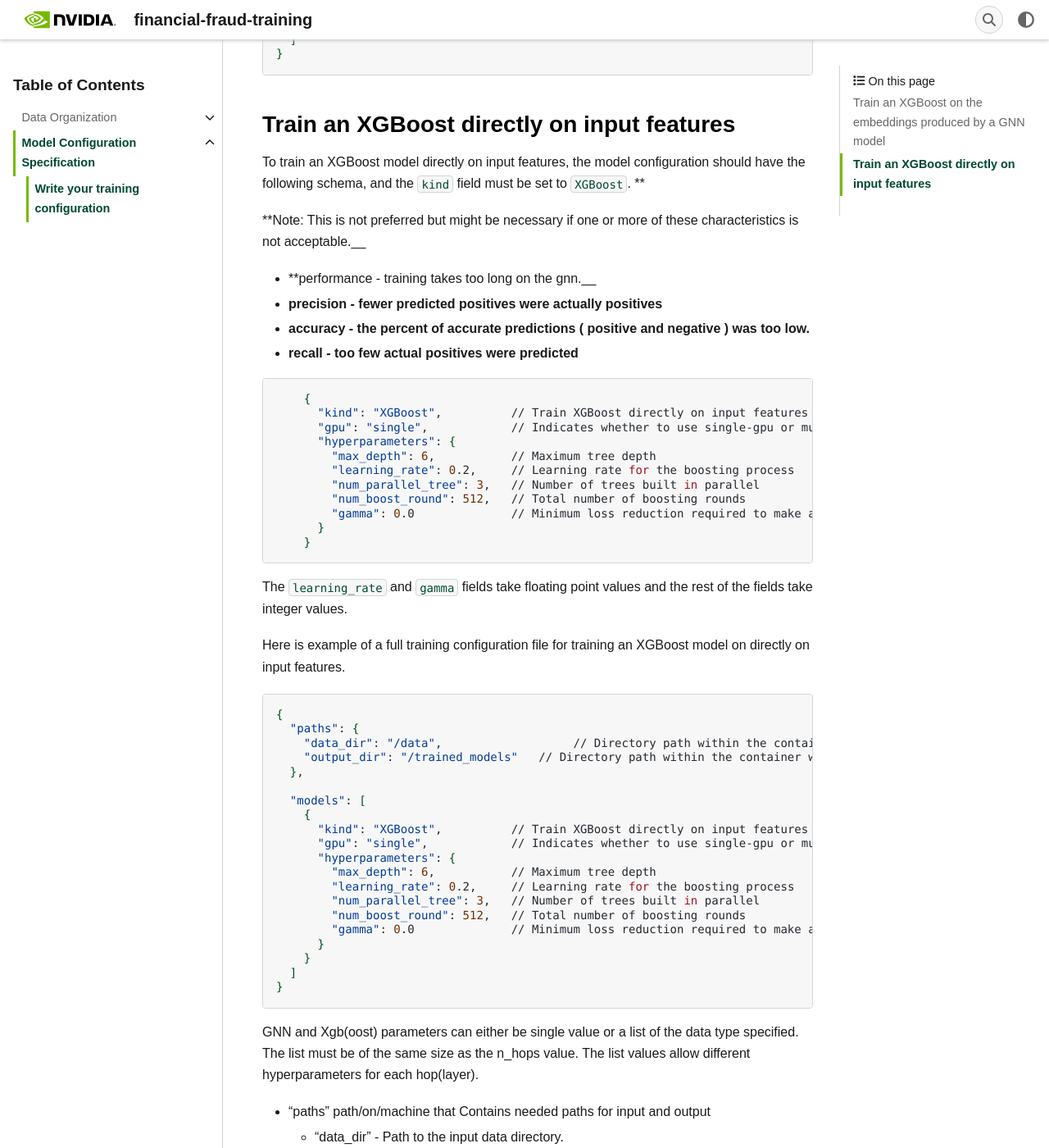
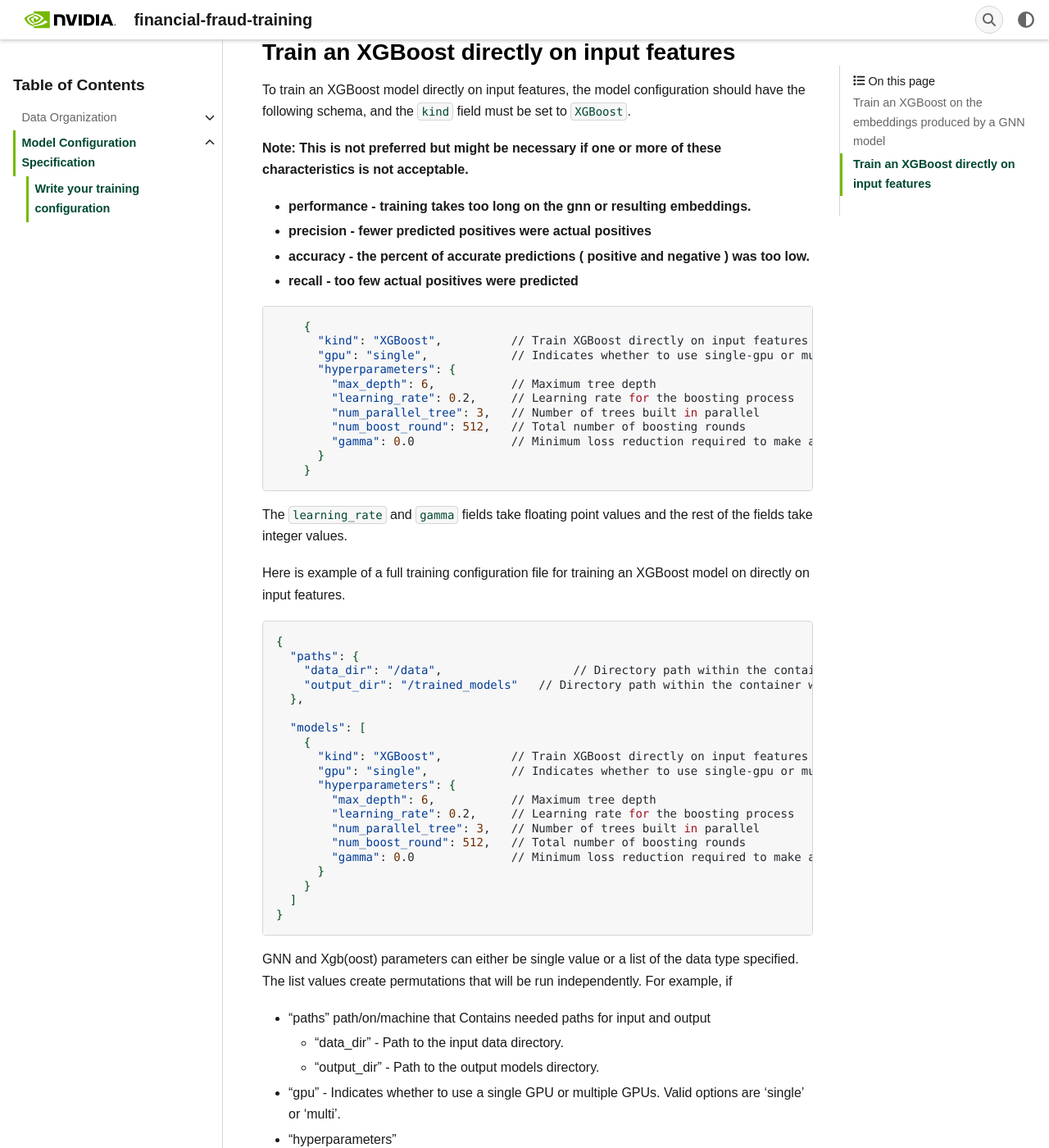
Before and after one commit to NVIDIA-AI-Blueprints/financial-fraud-detection, a Sphinx documentation site: the page built from docs/financial_fraud_training/source/configuration/config_json.md, in a window 1280 px wide and 1400 px high, scrolled down 2197 px. Shown: the whole window at 82% size. Built offline with Sphinx 7.4.7, drawn with Linux system fonts in a browser that asks for light colours; some web fonts are replaced; some of the changed text lies outside the part shown.

Commit message:
fixed some cut/paste errors

```diff
--- a/docs/financial_fraud_training/source/configuration/config_json.md
+++ b/docs/financial_fraud_training/source/configuration/config_json.md
@@ -1,7 +1,3 @@
-If a `test.<ext>` file is present in the `xgb/` directory, it will be used for evaluation after training.
-
----
-
 
 # Write your training configuration
 
@@ -103,11 +99,11 @@
 
 ## Train an XGBoost directly on input features
 
-To train an XGBoost model directly on input features, the model configuration should have the following schema, and the `kind` field must be set to `XGBoost`. **
+To train an XGBoost model directly on input features, the model configuration should have the following schema, and the `kind` field must be set to `XGBoost`.
 
-**Note: This is not preferred but might be necessary if one or more of these characteristics is not acceptable.__
- - **performance - training takes too long on the gnn.__
- - **precision - fewer predicted positives were actually positives**
+**Note: This is not preferred but might be necessary if one or more of these characteristics is not acceptable.**
+ - **performance - training takes too long on the gnn or resulting embeddings.**
+ - **precision - fewer predicted positives were actual positives**
  - **accuracy - the percent of accurate predictions ( positive and negative ) was too low.**
  - **recall - too few actual positives were predicted**
 
@@ -159,7 +155,8 @@
 
 
 
-GNN and Xgb(oost) parameters can either be single value or a list of the data type specified. The list must be of the same size as the n_hops value. The list values allow different hyperparameters for each hop(layer).
+GNN and Xgb(oost) parameters can either be single value or a list of the data type specified. The list values create permutations that will be run independently.
+For example, if
 
 
 - "paths"  path/on/machine that Contains needed paths for input and output
@@ -171,8 +168,10 @@
     - "hidden_channels" - Number of hidden channels (e.g., 32).
     - "n_hops" - Number of hops (e.g., 2). Same as number of layers.
     - "dropout_prob" - Dropout probability (e.g., 0.2). Chance to eliminate any given feature.
-    - "batch_size" - Batch size (e.g., 1024). How many nodes to predict to grab at a time. Parallelizes the run to fit into gpu memory. More batches increases run time.
-    - "fan_out" - Number of neighbors to sample for each node (e.g., 16). Random number of neighbors chosen from complete incident edgelist.
+    - "batch_size" - Batch size (e.g., 1024). How many nodes to predict to grab at a time.
+  Parallelizes the run to fit into gpu memory. More batches increases run time.
+    - "fan_out" - Number of neighbors to sample for each node (e.g., 16). Random number of neighbors
+    chosen from complete incident edgelist.
     - "num_epochs" - Number of epochs to train the model.
   - "xgb" -
     - "max_depth" - A list of possible max_depth values. e.g., [3, 6, 9]
```
Also changed, not shown: docs/financial_fraud_training/source/data/data_def.md (+0 -2 lines).
